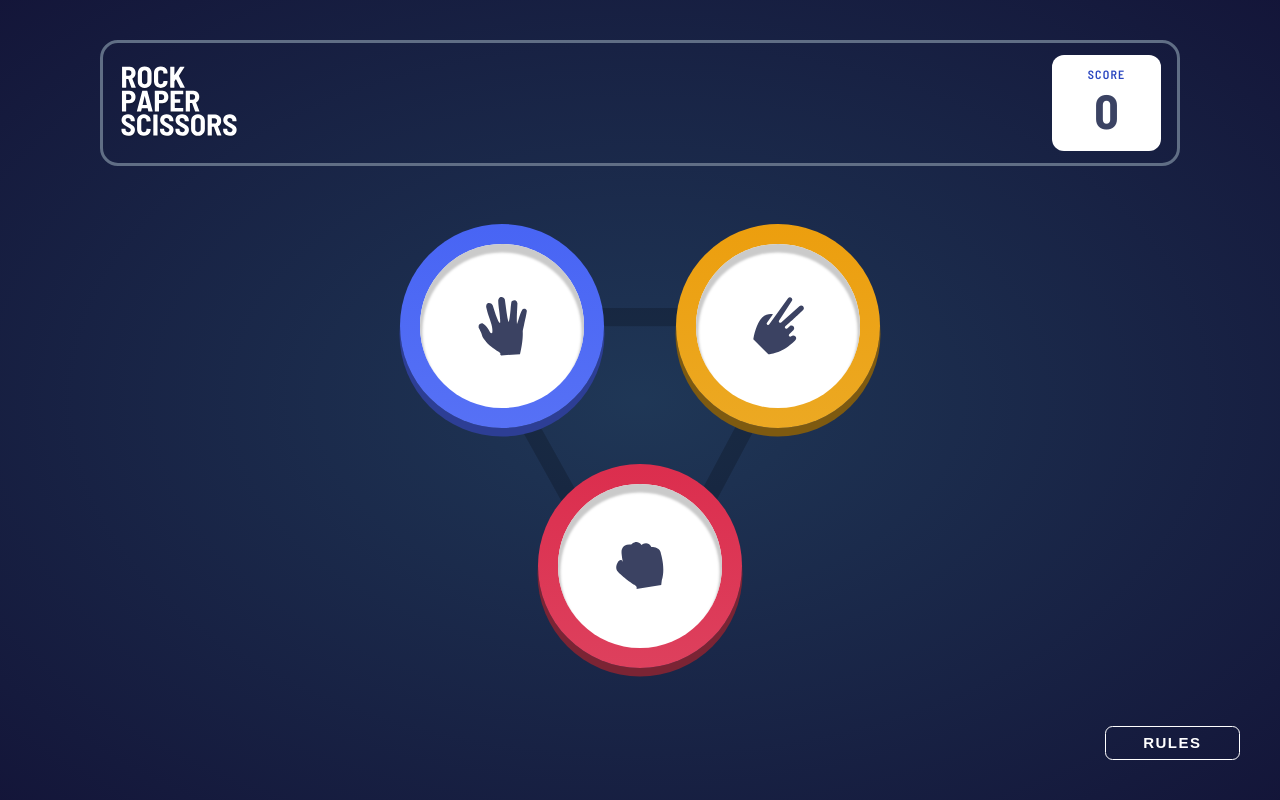
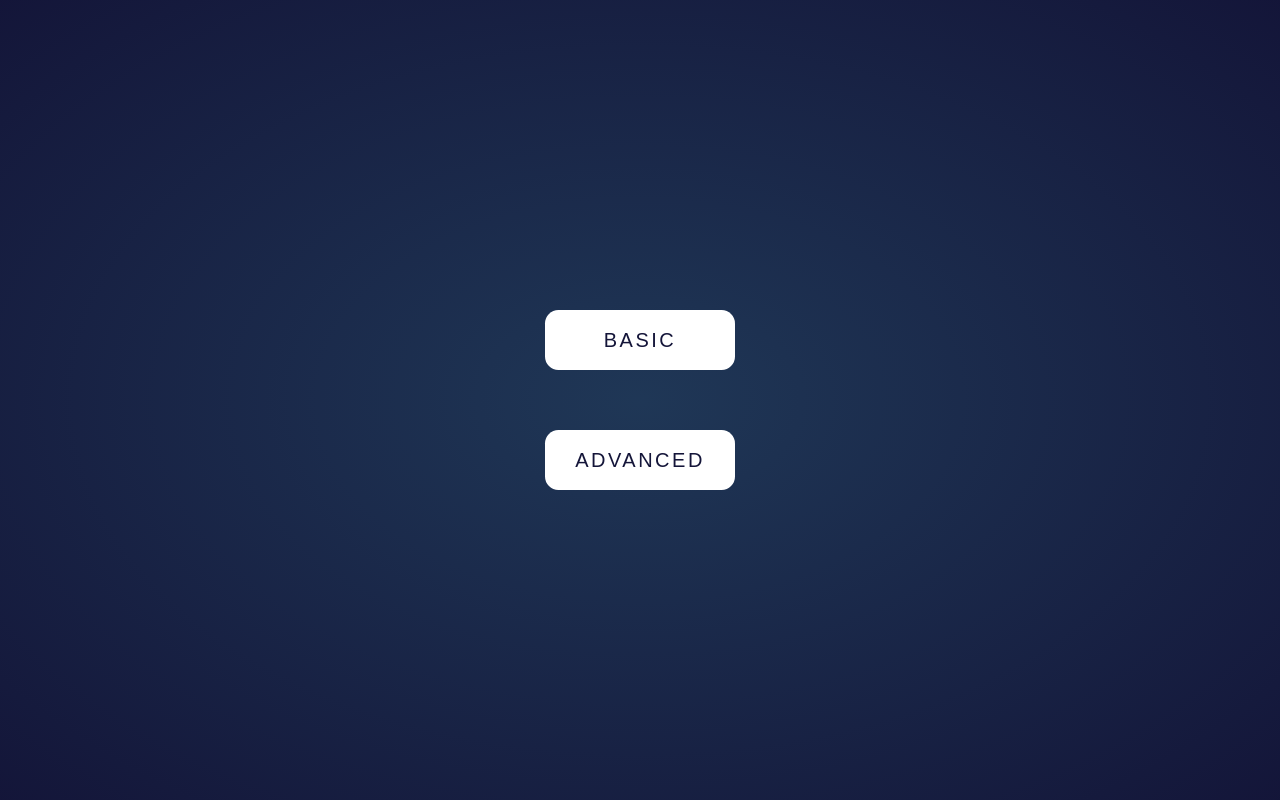
Before and after one commit to smccourtb/rock-paper-scissors, a React (Create React App) app: page / in a window 1280 px wide. Built offline with nearby package versions, Linux system fonts and the light colour scheme.

Commit message:
add advanced mode selection and mode selection screen

```diff
--- a/src/App.css
+++ b/src/App.css
@@ -6,14 +6,16 @@
   align-items:center;
   justify-content:space-between;
   overflow:hidden;
-  padding: 2em;
+  padding: 1em;
 
 }
 .blur {
     filter:blur(10px);
 }
 
-
+.ch {
+  width: 100%;
+}
 
 @media screen and (min-width: 576px) {
   body{ font-size: 18px; }
@@ -39,5 +41,5 @@
   .result-show {order:0 !important; margin: 0em 3em !important; font-size: 15px !important; flex-grow:1 !important;}
   .choice {font-size:larger;}
   header {font-size:24px !important;}
-  .header-container {width: 100% !important;}
+  .header-container {width: 75% !important;}
 }
--- a/src/App.js
+++ b/src/App.js
@@ -5,11 +5,13 @@ import Footer from "./components/Footer";
 import Choice from "./components/Choice";
 import Result from "./components/Result";
 import Rules from "./components/Rules";
+import ModeSelect from "./components/ModeSelect";
 
 function App() {
   const [playerChoice, setPlayerChoice] = useState("")
   const [score, setScore] = useState(0)
   const [isOpen, setIsOpen] = useState(false);
+  const [mode, setMode] = useState("")
 
 
     function showRules() {
@@ -18,16 +20,24 @@ function App() {
 
   return (
     <div className="App">
-      <Header score={score} isOpen={isOpen}/>
-      {isOpen && <Rules showRules={showRules}/>}
-      <main className={`${playerChoice ? "res" : "ch"} ${isOpen && "blur"}`}>
+      {!mode
+      ?
+      <ModeSelect setMode={setMode} />
+      :
+      <>
+        {isOpen ? <Rules showRules={showRules}/> : undefined}
+
+        <Header score={score} isOpen={isOpen} mode={mode}/>
+        <main className={`${playerChoice ? "res" : "ch"} ${isOpen ? "blur" : undefined}`}>
           {playerChoice
           ?
           <Result setScore={setScore} playerChoice={playerChoice} setPlayerChoice={setPlayerChoice}/>
           :
-        <Choice setPlayerChoice={setPlayerChoice}/>}
+          <Choice setPlayerChoice={setPlayerChoice} mode={mode}/>}
         </main>
         <Footer showRules={showRules} isOpen={isOpen}/>
+      </>
+      }
     </div>
   );
 }
--- a/src/components/Choice.js
+++ b/src/components/Choice.js
@@ -2,19 +2,22 @@ import "../styles/Choice.css";
 import paperIcon from "../images/icon-paper.svg";
 import scissorsIcon from "../images/icon-scissors.svg";
 import rockIcon from "../images/icon-rock.svg";
-function Choice({setPlayerChoice}) {
-
+import lizardIcon from "../images/icon-lizard.svg";
+import spockIcon from "../images/icon-spock.svg";
+function Choice({setPlayerChoice, mode}) {
     const choose = (e) => {
         const target = e.target.attributes.name.value
         setPlayerChoice(target)
     }
 
     return(
-        <div className="choice">
-            <div class="choice__upper">
+        <div className={mode ==="basic" ? "choice-basic" : "choice-advanced"}>
+            {mode === "basic"
+            ?
+            <><div className="choice__upper">
                     <div className="paper" name="paper" onClick={choose}>
                         <div className="choice-bg">
-                        <img className="icon" src={paperIcon} alt="scissors"></img>
+                            <img className="icon" src={paperIcon} alt="paper"></img>
                         </div>
                     </div>
                     <div className="scissors" name="scissors" onClick={choose}>
@@ -22,14 +25,46 @@ function Choice({setPlayerChoice}) {
                             <img className="icon" src={scissorsIcon} alt="scissors"></img>
                         </div>
                     </div>
-            </div>
-            <div class="choice__lower">
+                </div><div className="choice__lower">
                         <div className="rock" name="rock" onClick={choose}>
                             <div className="choice-bg">
-                        <img className="icon" src={rockIcon} alt="scissors"></img>
+                                <img className="icon" src={rockIcon} alt="rock"></img>
+                            </div>
+                        </div>
+                    </div></>
+            :
+            <><div className="advanced__upper">
+                    <div className="scissors" name="scissors" onClick={choose}>
+                        <div className="choice-bg">
+                            <img className="icon" src={scissorsIcon} alt="scissors"></img>
                         </div>
                     </div>
                     </div>
+                <div className="advanced__middle">
+                    <div className="spock" name="spock" onClick={choose}>
+                        <div className="choice-bg">
+                            <img className="icon" src={spockIcon} alt="spock"></img>
+                        </div>
+                    </div>
+                    <div className="paper" name="paper" onClick={choose}>
+                        <div className="choice-bg">
+                            <img className="icon" src={paperIcon} alt="paper"></img>
+                        </div>
+                    </div>
+                </div>
+                <div className="advanced__lower">
+                    <div className="lizard" name="lizard" onClick={choose}>
+                        <div className="choice-bg">
+                            <img className="icon" src={lizardIcon} alt="lizard"></img>
+                        </div>
+                    </div>
+                    <div className="rock" name="rock" onClick={choose}>
+                        <div className="choice-bg">
+                            <img className="icon" src={rockIcon} alt="rock"></img>
+                        </div>
+                    </div>
+            </div></>
+            }
         </div>
     )
 }
--- a/src/components/Footer.js
+++ b/src/components/Footer.js
@@ -3,7 +3,7 @@ import "../styles/Footer.css";
 function Footer({showRules, isOpen}) {
 
     return(
-        <footer className={isOpen && "blur"}>
+        <footer className={isOpen ? "blur": undefined}>
             <button className="rules-btn" onClick={showRules}>RULES</button>
         </footer>
     )
--- a/src/components/Header.js
+++ b/src/components/Header.js
@@ -1,11 +1,12 @@
 import basicLogo from "../images/logo.svg"
+import advancedLogo from "../images/logo-bonus.svg"
 import "../styles/Header.css"
 
-function Header({ score, isOpen }) {
+function Header({ score, isOpen, mode }) {
     return(
         <header className={`main-header ${isOpen && "blur"}`}>
             <div className="header-container">
-                <img className="header__logo" src={basicLogo} alt="logo"/>
+                <img className="header__logo" src={mode === "basic" ? basicLogo : advancedLogo} alt="logo"/>
                 <div className="header__score-container">
                     <small>SCORE</small>
                     <p className="header__score">{score}</p>
--- /dev/null
+++ b/src/components/ModeSelect.js
@@ -0,0 +1,14 @@
+import "../styles/ModeSelect.css";
+
+function ModeSelect({setMode}) {
+    function handleClick(e){
+        setMode(e.target.textContent.toLowerCase())
+    }
+    return (<div className="mode-container">
+        <button className="mode" onClick={handleClick}>BASIC</button>
+        <button className="mode" onClick={handleClick}>ADVANCED</button>
+
+    </div>)
+}
+
+export default ModeSelect
--- a/src/components/Result.js
+++ b/src/components/Result.js
@@ -16,9 +16,11 @@ function Result({playerChoice, setScore, setPlayerChoice}) {
     }
 
     const winCondition = {
-        "rock": ["scissors"],
-        "paper":["rock"],
-        "scissors":["paper"]
+        "rock": ["scissors", "lizard"],
+        "paper":["rock", "spock"],
+        "scissors":["paper", "lizard"],
+        "lizard": ["spock", "paper"],
+        "spock": ["scissors", "rock" ]
     }
 
     const [opponentChoice, setOpponentChoice] = useState("");
@@ -37,6 +39,8 @@ function Result({playerChoice, setScore, setPlayerChoice}) {
             case "rock": return rockIcon;
             case "paper": return paperIcon;
             case "scissors": return scissorsIcon
+            case "lizard": return lizardIcon
+            case "spock": return spockIcon
             default: return;
         }
     }
--- a/src/styles/Choice.css
+++ b/src/styles/Choice.css
@@ -1,4 +1,4 @@
-.choice {
+.choice-basic {
     background: url("../images/bg-triangle.svg") no-repeat;
     background-position: center 3.5em;
     background-size: 15em 14em;
@@ -7,6 +7,38 @@
     align-items:center;
     justify-content:space-around;
     gap:1.5em;
+}
+
+.choice-advanced {
+    background: url("../images/bg-pentagon.svg") no-repeat;
+    background-position: center 5.5em;
+    background-size: 14em 14em;
+    display:flex;
+    flex-direction:column;
+    align-items:center;
+}
+
+.advanced__upper {
+
+    display:flex;
+    justify-content: center;
+    transform:scale(.7);
+}
+
+.advanced__middle {
+    flex-grow: 1;
+    margin-top: -1em;
+    width: 120%;
+    display:flex;
+    justify-content: space-between;
+    transform:scale(.7);
+}
+
+.advanced__lower {
+    width: 100%;
+    display:flex;
+    justify-content: space-between;
+    transform:scale(.7);
 }
 
 .choice__upper {
@@ -26,7 +58,11 @@
     align-items:center;
 }
 
-.rock, .paper, .scissors {
+.icon {
+    width: 40%;
+}
+
+.rock, .paper, .scissors, .spock, .lizard {
     display:flex;
     justify-content: center;
     align-items:center;
@@ -51,7 +87,17 @@
     box-shadow: 0px 8px 0px .5px hsl(349, 55%, 31%);
 }
 
-.scissors:hover, .paper:hover, .rock:hover {
+.spock {
+    background: linear-gradient(hsl(189, 59%, 53%) , hsl(189, 58%, 57%));
+    box-shadow: 0px 8px 0px .5px hsl(189, 53%, 30%);
+}
+
+.lizard {
+    background: linear-gradient(hsl(261, 73%, 60%) , hsl(261, 72%, 63%));
+    box-shadow: 0px 8px 0px .5px hsl(261, 49%, 40%);
+}
+
+.scissors:hover, .paper:hover, .rock:hover, .spock:hover, .lizard:hover {
     transform:scale(1.2);
     transition:all .2s ease-out;
 }
--- /dev/null
+++ b/src/styles/ModeSelect.css
@@ -0,0 +1,31 @@
+.mode {
+    background:white;
+    outline: none;
+    border:none;
+    padding: 1em 1.5em;
+    border-radius: .67em;
+    color:hsl(237, 49%, 15%);
+    font-size: 1em;
+    line-height: 1em;
+    font-weight: 500;
+    letter-spacing: .125em;
+    cursor: pointer;
+    width:100%;
+    transition: all .2s ease-in;
+
+}
+
+.mode-container {
+    display:flex;
+    flex-direction:column;
+    align-items:center;
+    justify-content: center;
+    height: 100vh;
+    gap: 3em;
+}
+
+.mode:hover {
+    color:hsl(349, 71%, 52%);
+    transition: all .2s ease-in;
+    transform:scale(1.1)
+}
--- a/src/styles/Rules.css
+++ b/src/styles/Rules.css
@@ -4,7 +4,7 @@
     top: 0;
     background:white;
     z-index:1;
-    display:flex;
+    /* display:flex; */
     justify-content:space-around;
     align-items: center;
     flex-direction:column;
@@ -30,3 +30,30 @@
     transition:all .2s ease-in;
     transform:scale(1.4);
 }
+
+@media screen and (min-width: 576px) {
+    .rules {
+        height: 50%;
+        width:33%;
+        left: 33%;
+        top: 25%;
+        border-radius: .5em;
+    }
+
+    .rules > img {
+        order:2;
+        max-height: 75%;
+    }
+
+    .rules__close-button {
+        position: absolute;
+        top : 3em;
+
+        align-self:flex-end;
+    }
+
+    .rules >h2 {
+        margin-right:auto;
+    }
+
+  }
```
Lines whose indentation alone changed are shown as unchanged.
